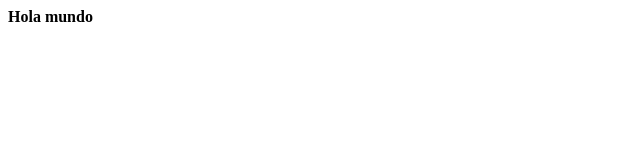
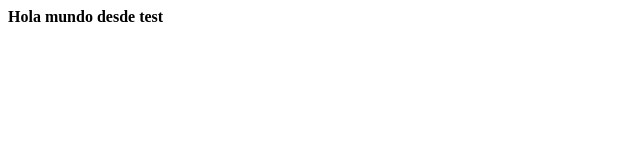
Before and after one commit to rakgomez/kodemioso, a plain HTML site: page index.html in a window 1280 px wide. Shown: the full height of the page, 0-640 px from the left. Drawn offline with Linux system fonts and the light colour scheme.

Commit message:
commit test

```diff
--- a/index.html
+++ b/index.html
@@ -5,6 +5,6 @@
 	<title>Document</title>
 </head>
 <body>
-	<b> Hola mundo</b>
+	<b> Hola mundo desde test</b>
 </body>
 </html>
```
